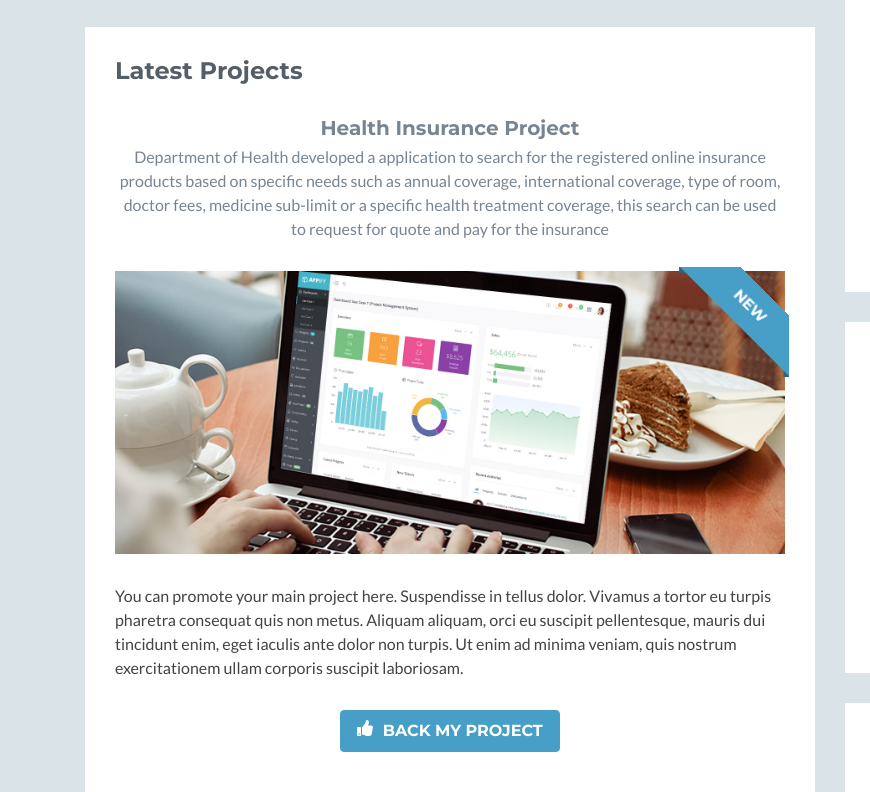
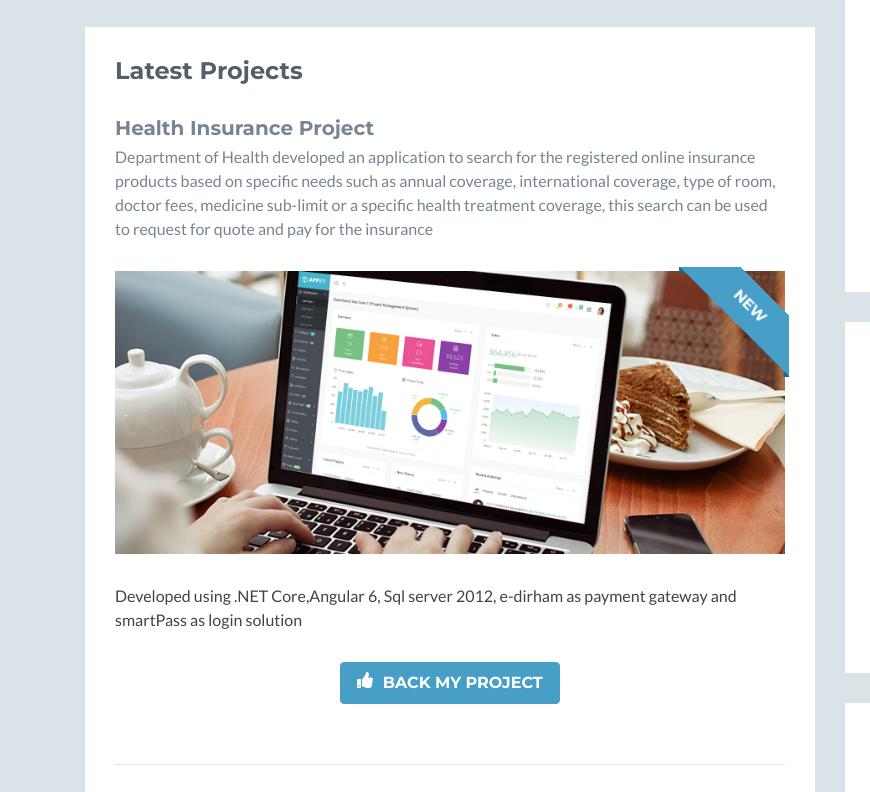
Before and after one commit to prasannaraja/github.io, a plain HTML site: page index.html in a window 1280 px wide. Shown: the part 808-1600 px from the top of the page, 0-870 px from the left. Drawn offline with nearby package versions, Linux system fonts and the light colour scheme; no server answers; some icons are missing.

Commit message:
Update index.html

```diff
--- a/index.html
+++ b/index.html
@@ -13,10 +13,12 @@
     <!-- <link rel="shortcut icon" href="favicon.ico">  -->
 
     <link href='https://fonts.googleapis.com/css?family=Lato:300,400,300italic,400italic' rel='stylesheet' type='text/css'>
-    <link href='https://fonts.googleapis.com/css?family=Montserrat:400,700' rel='stylesheet' type='text/css'>
+    <link href='https://fonts.googleapis.com/css?family=Montserrat:400,700'
+    rel='stylesheet' type='text/css'>
 
     <!-- FontAwesome JS -->
-    <script defer src="https://use.fontawesome.com/releases/v5.7.2/js/all.js" integrity="sha384-0pzryjIRos8mFBWMzSSZApWtPl/5++eIfzYmTgBBmXYdhvxPc+XcFEk+zJwDgWbP" crossorigin="anonymous"></script>
+    <script defer src="https://use.fontawesome.com/releases/v5.7.2/js/all.js"
+    integrity="sha384-0pzryjIRos8mFBWMzSSZApWtPl/5++eIfzYmTgBBmXYdhvxPc+XcFEk+zJwDgWbP" crossorigin="anonymous"></script>
 
     <!-- Global CSS -->
     <link rel="stylesheet" href="assets/plugins/bootstrap/css/bootstrap.min.css">
@@ -38,16 +40,21 @@
     <header class="header">
         <div class="container clearfix">
             <img  class="profile-image img-fluid float-left"
-                  style="height: 180px;width: 180px" src="assets/images/profile2.png" alt="James Lee" />
+                  style="height: 180px;width: 180px"
+                  src="assets/images/profile2.png" alt="prasannaraja" />
             <div class="profile-content float-left">
                 <h1 class="name">Prasanna Raja</h1>
                 <h2 class="desc">Web App Developer</h2>
                 <ul class="social list-inline">
-                    <li class="list-inline-item"><a href="https://twitter.com/prasannarajap"><i class="fab fa-twitter"></i></a></li>
+                    <li class="list-inline-item">
+                      <a href="https://twitter.com/prasannarajap"><i class="fab fa-twitter"></i></a></li>
                     <li class="list-inline-item"><a href="#"><i class="fab fa-google-plus-g"></i></a></li>
-                    <li class="list-inline-item"><a href="https://www.linkedin.com/in/prasannaraja/"><i class="fab fa-linkedin-in"></i></a></li>
-                    <li class="list-inline-item"><a href="https://github.com/prasannaraja"><i class="fab fa-github-alt"></i></a></li>
-                    <li class="list-inline-item"><a href="https://stackoverflow.com/users/1651080/prasanna"><i class="fab fa-stack-overflow"></i></a></li>
+                    <li class="list-inline-item">
+                      <a href="https://www.linkedin.com/in/prasannaraja/"><i class="fab fa-linkedin-in"></i></a></li>
+                    <li class="list-inline-item">
+                      <a href="https://github.com/prasannaraja"><i class="fab fa-github-alt"></i></a></li>
+                    <li class="list-inline-item">
+                      <a href="https://stackoverflow.com/users/1651080/prasanna"><i class="fab fa-stack-overflow"></i></a></li>
                     <li class="list-inline-item last-item"><a href="#"><i class="fab fa-codepen"></i></a></li>
                 </ul>
             </div><!--//profile-->
@@ -83,8 +90,8 @@
                         <div class="content">
 
                             <div class="item featured text-center">
-                                <h3 class="title"><a href="#" target="_blank">Health Insurance Project</a></h3>
-                                <p class="summary">Department of Health developed a application to search for the registered online insurance products based on specific needs such as annual coverage, international coverage, type of room, doctor fees, medicine sub-limit or a specific health treatment coverage, this search can be used to request for quote and pay for the insurance</p>
+                                <h3 class="title text-left"><a href="#" target="_blank">Health Insurance Project</a></h3>
+                                <p class="summary text-left">Department of Health developed an application to search for the registered online insurance products based on specific needs such as annual coverage, international coverage, type of room, doctor fees, medicine sub-limit or a specific health treatment coverage, this search can be used to request for quote and pay for the insurance</p>
                                 <div class="featured-image has-ribbon">
                                     <a href="#" target="_blank">
                                     <img class="img-fluid project-image"  src="assets/images/projects/project-featured.jpg" alt="project name" />
@@ -95,7 +102,7 @@
                                 </div>
 
                                 <div class="desc text-left">
-                                    <p>You can promote your main project here. Suspendisse in tellus dolor. Vivamus a tortor eu turpis pharetra consequat quis non metus. Aliquam aliquam, orci eu suscipit pellentesque, mauris dui tincidunt enim, eget iaculis ante dolor non turpis. Ut enim ad minima veniam, quis nostrum exercitationem ullam corporis suscipit laboriosam.</p>
+                                    <p>Developed using .NET Core,Angular 6, Sql server 2012, e-dirham as payment gateway and smartPass as login solution</p>
                                 </div><!--//desc-->
                                 <a class="btn btn-cta-secondary" href="#" target="_blank"><i class="fas fa-thumbs-up"></i> Back my project</a>
                             </div><!--//item-->
```
